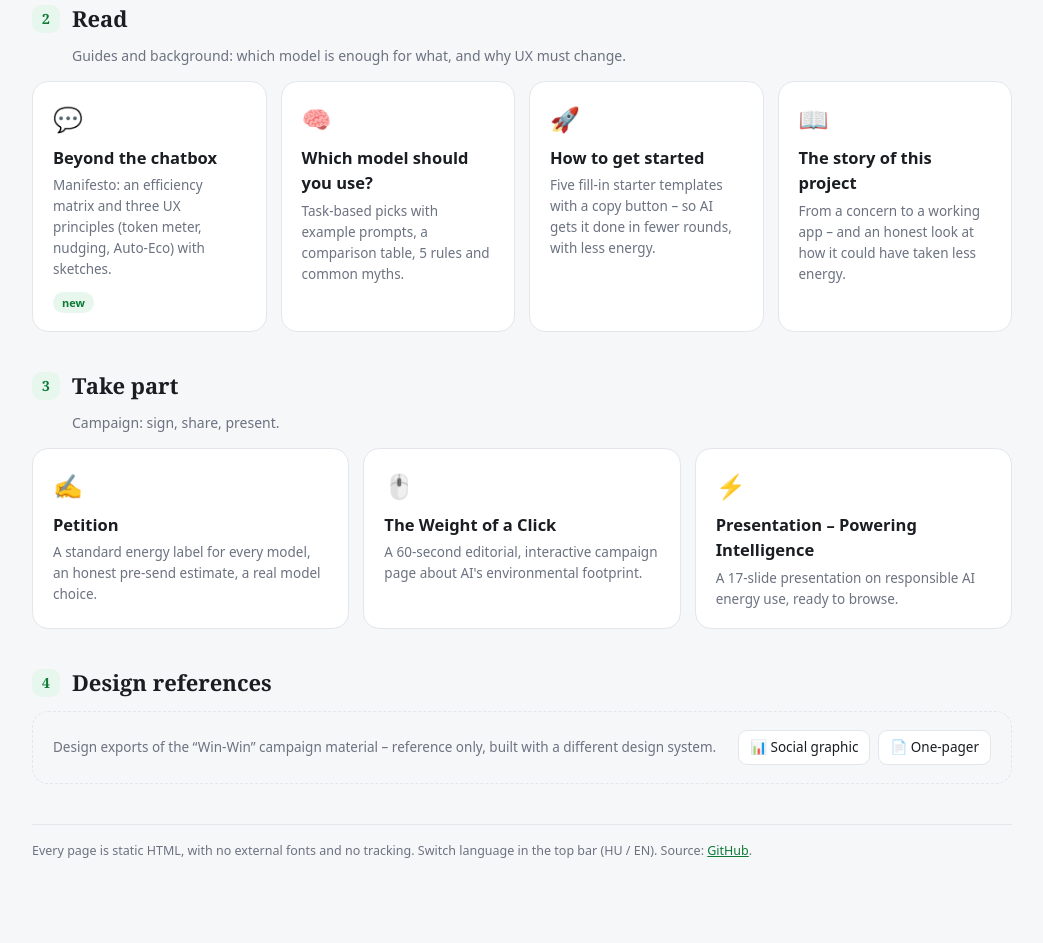
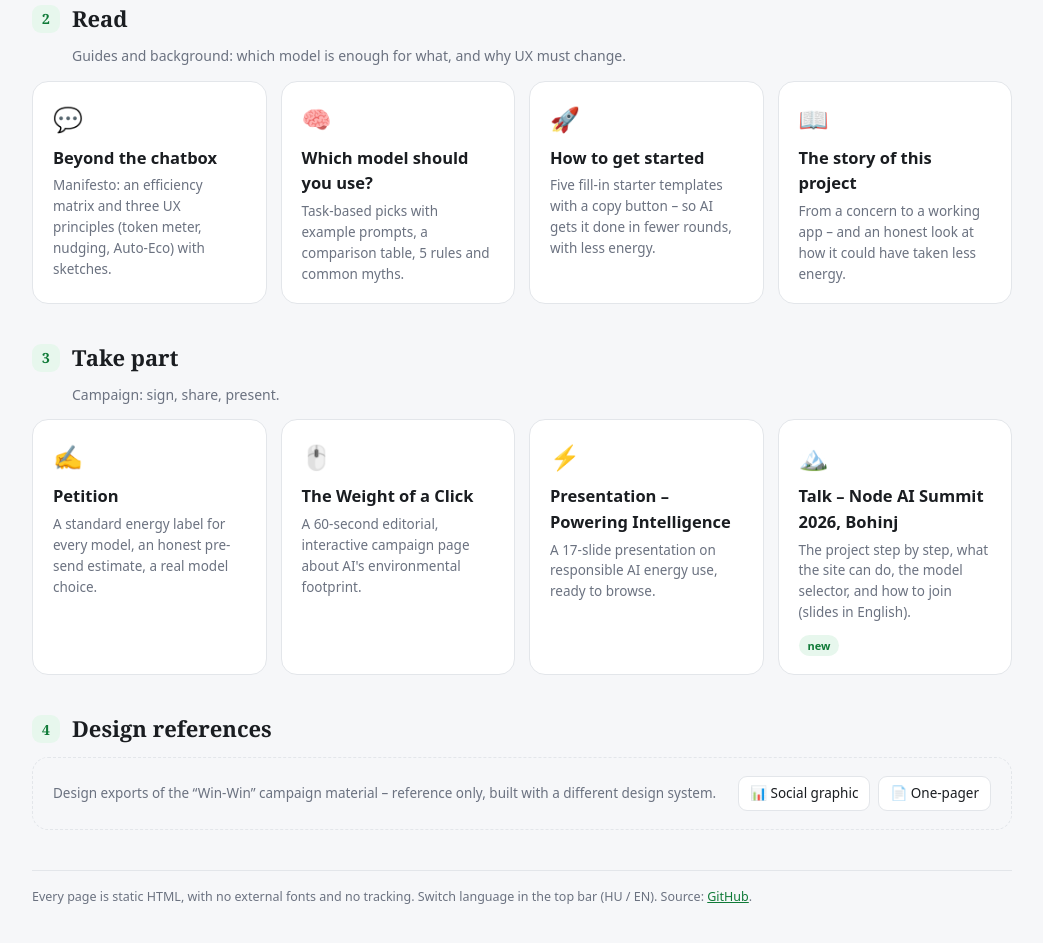
Before and after one commit to madcsaba/ai-awareness-wireframe, a plain HTML site: page index.html in a window 1280 px wide. Shown: the part 870-1813 px from the top of the page, without its empty margins (118-1161 px from the left). Drawn offline with Linux system fonts and the light colour scheme.

Commit message:
Főoldal és README: link a Node AI Summit 2026 (Bohinj) előadáshoz és a modellválasztóhoz
Co-Authored-By: Claude Opus 5.5 <noreply@anthropic.com>
Claude-Session: https://claude.ai/code/session_01KzjTzEHDxFQxyJfHMy17MW

```diff
--- a/index.html
+++ b/index.html
@@ -153,7 +153,6 @@ document.documentElement.setAttribute("data-lang",l);document.documentElement.la
         <h3><span class="hu">Túl a chatablakon</span><span class="en">Beyond the chatbox</span></h3>
         <p><span class="hu">Kiáltvány: hatékonysági mátrix és három UX-elv (token-méter, szelíd terelés, Auto-Eco) vázlatokkal.</span>
           <span class="en">Manifesto: an efficiency matrix and three UX principles (token meter, nudging, Auto-Eco) with sketches.</span></p>
-        <div class="tags"><span class="tag new"><span class="hu">új</span><span class="en">new</span></span></div>
       </a>
       <a class="card" href="models.html">
         <span class="ico">🧠</span>
@@ -199,6 +198,13 @@ document.documentElement.setAttribute("data-lang",l);document.documentElement.la
         <p><span class="hu">17 diás prezentáció a felelős AI-energiahasználatról, böngészőben lapozható.</span>
           <span class="en">A 17-slide presentation on responsible AI energy use, ready to browse.</span></p>
       </a>
+      <a class="card" href="https://claude.ai/artifact/4QyC65hJ8pcSRKngcxxuuf" target="_blank" rel="noopener">
+        <span class="ico">🏔️</span>
+        <h3><span class="hu">Előadás</span><span class="en">Talk</span> – Node AI Summit 2026, Bohinj</h3>
+        <p><span class="hu">A projekt története lépésről lépésre, mit tud az oldal, a modellválasztó, és hogyan csatlakozhatsz (angol nyelvű diák).</span>
+          <span class="en">The project step by step, what the site can do, the model selector, and how to join (slides in English).</span></p>
+        <div class="tags"><span class="tag new"><span class="hu">új</span><span class="en">new</span></span></div>
+      </a>
     </div>
   </section>
 
```
Also changed, not shown: 1 other file.
